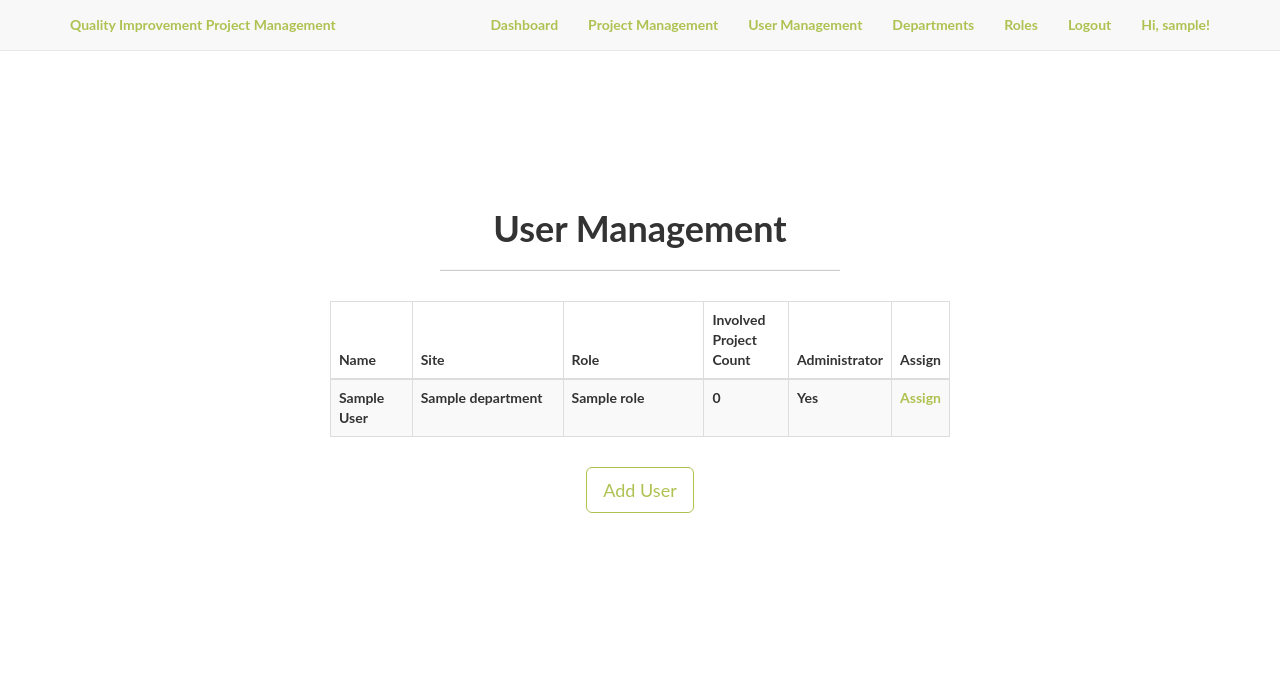
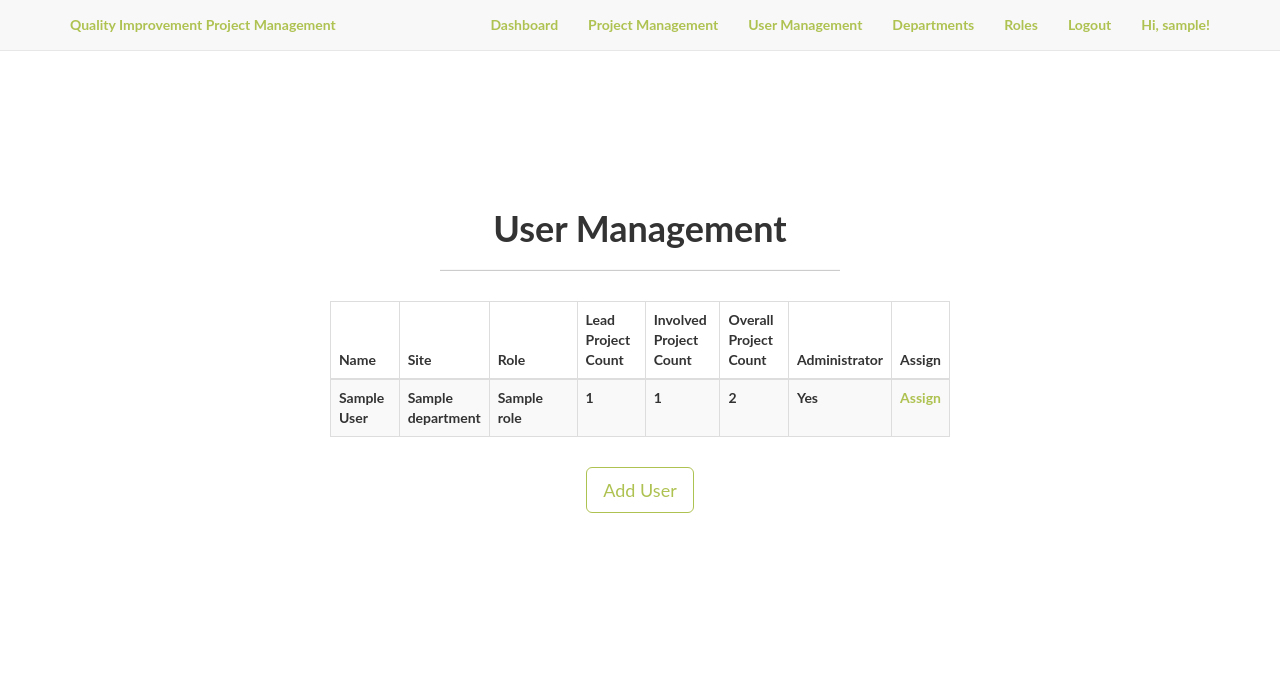
Before and after one commit to weizhou2273/ROPEM-project-management-platform, a Flask app: page /admin/employees in a window 1280 px wide. Shown: the top 676 px of the page. Run offline with Flask 2, Linux system fonts and the light colour scheme; a user stored in the database is signed in; tables that the repository leaves empty hold one stand-in row (values such as "Sample post"); parts of the project's set-up code (start-up, migrations or seed data) failed here and were passed over; some libraries are stand-ins or nearby versions.

Commit message:
structure finished

```diff
--- a/app/templates/admin/employees/employees.html
+++ b/app/templates/admin/employees/employees.html
@@ -19,10 +19,11 @@
               <thead>
                 <tr>
                   <th width="15%"> Name </th>
-                  <th width="30%"> Site </th>
+                  <th width="5%"> Site </th>
                   <th width="30%"> Role </th>
-                  <!-- <th width="30%"> Lead Project Count </th> -->
+                  <th width="15%"> Lead Project Count </th>
                   <th width="15%"> Involved Project Count </th>
+                  <th width="15%"> Overall Project Count </th>
                   <th width="15%"> Administrator </th>
                   <th width="15%"> Assign </th>
                 </tr>
@@ -46,8 +47,22 @@
                         {% endif %}
                       </td>
                       <td>
+                        {% if employee.projects %}
+                          {{ employee.projects.count() }}
+                        {% else %}
+                          0
+                        {% endif %}
+                      </td>
+                      <td>
                         {% if employee.project_lists %}
                           {{ employee.project_lists.count() }}
+                        {% else %}
+                          0
+                        {% endif %}
+                      </td>
+                      <td>
+                        {% if employee.project_lists or employee.projects %}
+                          {{ employee.project_lists.count()+ employee.projects.count()}}
                         {% else %}
                           0
                         {% endif %}
--- a/app/templates/admin/projects/projects.html
+++ b/app/templates/admin/projects/projects.html
@@ -14,7 +14,7 @@
         <h1 style="text-align:center;">Project Management</h1>
         {% if projects %}
           <hr class="intro-divider">
-          <div class="center">center
+          <div class="center">
             <table class="table table-striped table-bordered">
               <thead>
                 <tr>
@@ -23,6 +23,7 @@
                   <th width="15%"> Name </th>
                   <th width="30%"> Description </th>
                   <th width="15%"> Project lead </th>
+                  <th width="15%"> Project Member </th>
                   <th width="15%"> Edit </th>
                   <th width="15%"> Delete </th>
                 </tr>
@@ -35,6 +36,7 @@
                   <td> {{ project.name }} </td>
                   <td> {{ project.description }} </td>
                   <td> {{ project.employee.first_name}} {{ project.employee.last_name}} </td>
+                  <td> {{project.project_member}}</td>>
                   <td>
                     <a href="{{ url_for('admin.edit_project', id=project.id) }}">
                       <i class="fa fa-pencil"></i> Edit
```
Also changed, not shown: app/models.py (+7 -12 lines), 1 other file.
